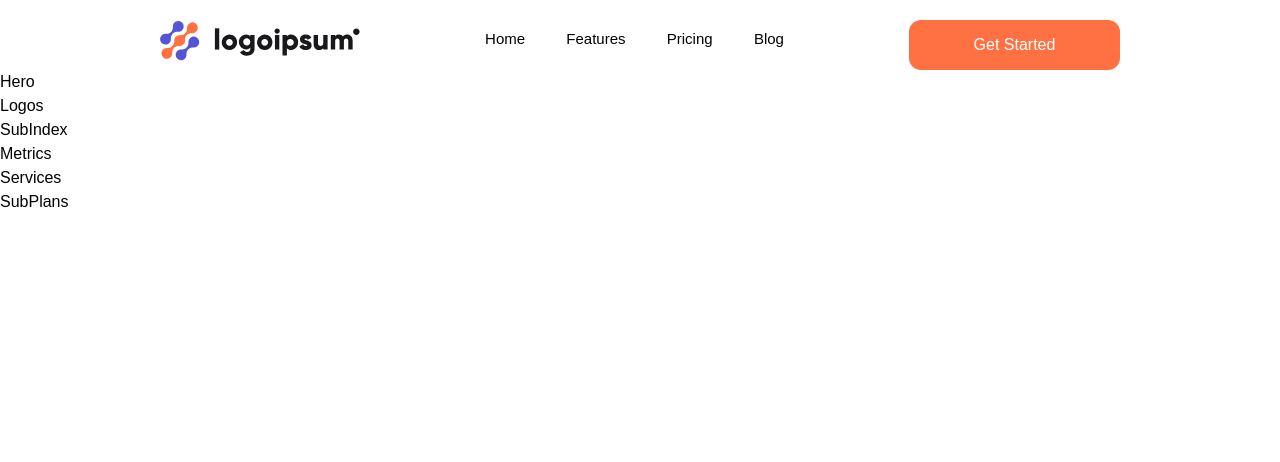
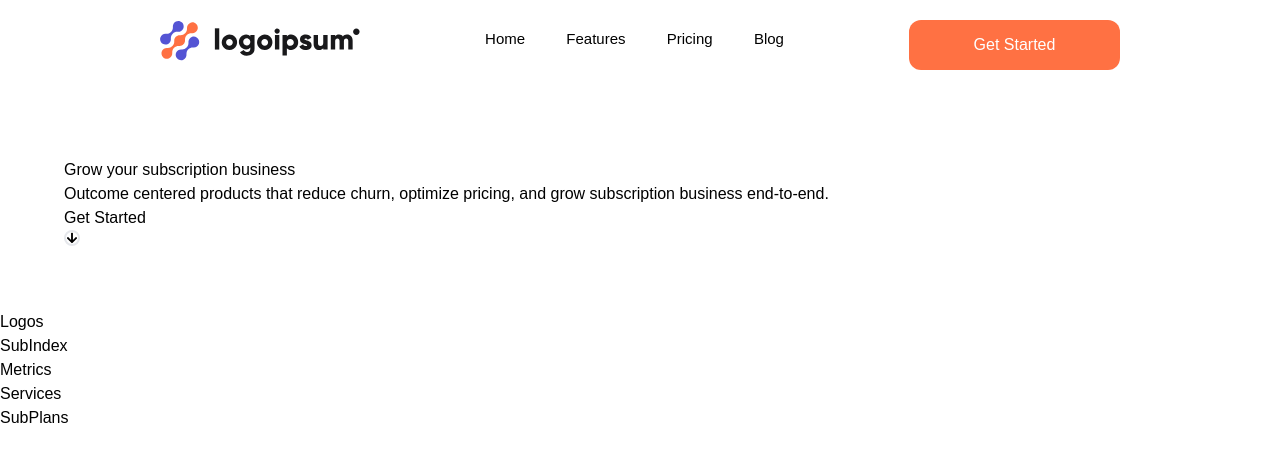
Before and after one commit to sefeoluwa/globe-landing-page, a React (Vite) app: page / in a window 1280 px wide. Shown: the top 462 px of the page. Built offline with nearby package versions, Linux system fonts and the light colour scheme; some icons are missing; a web font is replaced by a local one.

Commit message:
content for left side

```diff
--- a/src/components/Hero.jsx
+++ b/src/components/Hero.jsx
@@ -1,9 +1,25 @@
 import React from 'react'
+import { SectionWrapper } from "../hoc"
+import { FaArrowDown } from "react-icons/fa";
 
 function Hero() {
   return (
-    <div>Hero</div>
+    <>
+   <div className="hero">
+      <div className="hero-left">
+
+        <h1>Grow your subscription business</h1>
+        <p>Outcome centered products that reduce churn, optimize pricing, and grow subscription business end-to-end.</p>
+
+        <div className="start">
+          <button>Get Started</button>
+          <FaArrowDown className='rounded-full border-solid border-grey border-2'/>
+        </div>
+
+      </div>
+   </div>
+    </>
   )
 }
 
-export default Hero
+export default SectionWrapper(Hero, 'hero')
```
